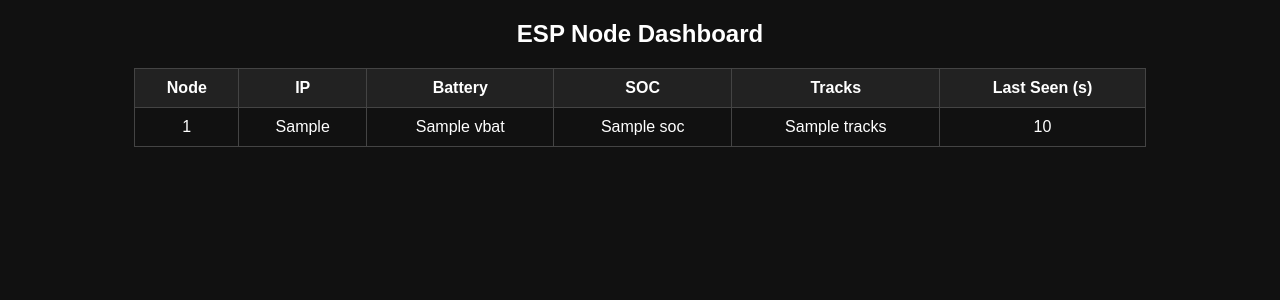
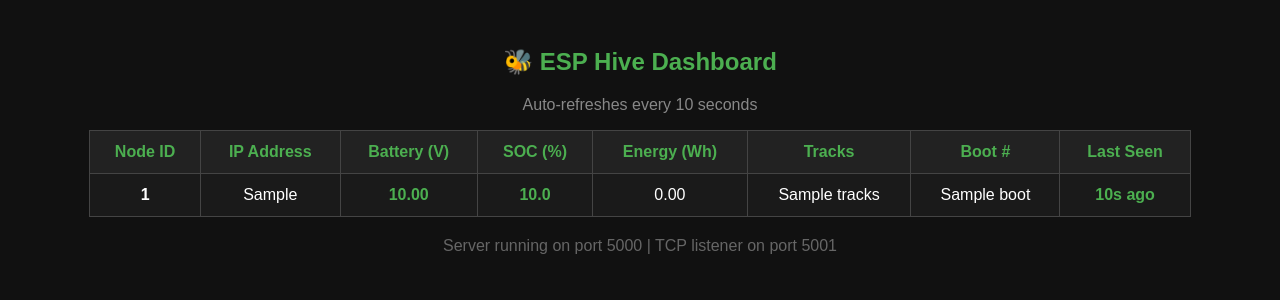
Before and after one commit to Shaik0Ayman/Novak-ESP32-IOT, a Flask app: template app/templates/index.html in a window 1280 px wide. Shown: the top 300 px of the page. Run offline with Flask 3, Linux system fonts and the light colour scheme; the template is opened without the code that fills it: most values are stand-ins (such as "Sample title", 1, 10 or a date in 2020).

Commit message:
esp32 code added

```diff
--- a/app/app.py
+++ b/app/app.py
@@ -11,6 +11,7 @@ from crypto import xor_decrypt
 TCP_HOST = "0.0.0.0"
 TCP_PORT = 5001
 WEB_PORT = 5000
+SOCKET_TIMEOUT = 10  # seconds
 
 # Get paths relative to project root
 APP_DIR = os.path.dirname(os.path.abspath(__file__))
@@ -55,8 +56,12 @@ def ensure_files():
             json.dump({}, f)
 
 def handle_client(conn, addr):
+    """Handle ESP32 client connection with proper protocol"""
     ip = addr[0]
+    conn.settimeout(SOCKET_TIMEOUT)
+
     try:
+        # Step 1: Receive config request from ESP32
         raw = recv_line(conn)
         if raw:
             try:
@@ -64,47 +69,65 @@ def handle_client(conn, addr):
                 if pkt.get("type") == "cfg":
                     interval = load_interval()
                     conn.sendall((json.dumps({"interval": interval}) + "\n").encode())
-            except:
+                    print(f"[CFG] Sent interval={interval} to {ip}")
+            except json.JSONDecodeError:
                 pass
 
+        # Step 2: Receive encrypted data from ESP32
         raw = recv_line(conn)
         if not raw:
+            print(f"[WARN] No data received from {ip}")
             return
 
         try:
+            # Decode base64, then XOR decrypt
             encrypted = base64.b64decode(raw.strip())
             plain = xor_decrypt(encrypted)
             pkt = json.loads(plain.decode())
+
             ts = int(time.time())
 
+            # Send acknowledgment to ESP32
             conn.sendall(b'{"ack":1}\n')
+            print(f"[ACK] Sent to {pkt.get('id', 'unknown')}")
 
+            # Store in CSV
             with open(CSV_FILE, "a", newline="") as f:
                 writer = csv.writer(f)
-                writer.writerow([ts,pkt["id"],ip,pkt["tracks"],pkt["vbat"],pkt["soc"],pkt["boot"]])
+                writer.writerow([ts, pkt.get("id", "unknown"), ip,
+                                pkt.get("tracks", 0), pkt.get("vbat", 0),
+                                pkt.get("soc", 0), pkt.get("boot", 0)])
 
+            # Update registry
             with open(REGISTRY_FILE, "r") as f:
                 reg = json.load(f)
 
-            reg[pkt["id"]] = {
+            reg[pkt.get("id", "unknown")] = {
                 "ip": ip,
                 "last_seen": ts,
-                "tracks": pkt["tracks"],
-                "vbat": pkt["vbat"],
-                "soc": pkt["soc"],
-                "boot": pkt["boot"],
+                "tracks": pkt.get("tracks", 0),
+                "vbat": pkt.get("vbat", 0),
+                "soc": pkt.get("soc", 0),
+                "boot": pkt.get("boot", 0),
+                "wh": pkt.get("wh", 0),  # Include energy in Wh
             }
 
             with open(REGISTRY_FILE, "w") as f:
                 json.dump(reg, f, indent=2)
 
-            print(f"[DATA] {pkt['id']} | V={pkt['vbat']} | SOC={pkt['soc']} | tracks={pkt['tracks']}")
+            print(f"[DATA] {pkt.get('id')} | V={pkt.get('vbat')}V | SOC={pkt.get('soc')}% | tracks={pkt.get('tracks')} | boot={pkt.get('boot')}")
 
+        except base64.b64decode.Error as e:
+            print(f"[ERROR] Base64 decode failed from {ip}: {e}")
+        except json.JSONDecodeError as e:
+            print(f"[ERROR] JSON parse failed from {ip}: {e}")
         except Exception as e:
-            print("[WARN] bad packet", e)
+            print(f"[WARN] Bad packet from {ip}: {e}")
 
+    except socket.timeout:
+        print(f"[WARN] Connection timeout from {ip}")
     except Exception as e:
-        print("[ERROR] client handling", e)
+        print(f"[ERROR] Client handling {ip}: {e}")
     finally:
         conn.close()
 
--- a/app/crypto.py
+++ b/app/crypto.py
@@ -1,6 +1,8 @@
-XOR_KEY = b"0xAA, 0x55, 0xC3, 0x3C"
+# XOR key must match ESP32 crypto.h: {0xAA, 0x55, 0xC3, 0x3C}
+XOR_KEY = bytes([0xAA, 0x55, 0xC3, 0x3C])
 
 def xor_decrypt(data):
+    """Decrypt XOR-encrypted data using the same key as ESP32"""
     out = bytearray(len(data))
     for i in range(len(data)):
         out[i] = data[i] ^ XOR_KEY[i % len(XOR_KEY)]
--- a/app/templates/index.html
+++ b/app/templates/index.html
@@ -2,34 +2,54 @@
 <html>
 <head>
 <title>ESP Hive Dashboard</title>
-<style>
-body{font-family:Arial;background:#111;color:white;}
-table{border-collapse:collapse;width:80%;margin:auto;}
-th,td{border:1px solid #444;padding:10px;text-align:center;}
-th{background:#222;}
-</style>
+    <meta http-equiv="refresh" content="10">
+    <style>
+        body{font-family:Arial;background:#111;color:white;padding:20px;}
+        h2{text-align:center;color:#4CAF50;}
+        table{border-collapse:collapse;width:90%;margin:auto;}
+        th,td{border:1px solid #444;padding:12px;text-align:center;}
+        th{background:#222;color:#4CAF50;}
+        tr:nth-child(even){background:#1a1a1a;}
+        .status{color:#4CAF50;font-weight:bold;}
+        .warning{color:#ff9800;}
+        .critical{color:#f44336;}
+    </style>
 </head>
 <body>
-<h2 style="text-align:center">ESP Node Dashboard</h2>
+<h2>🐝 ESP Hive Dashboard</h2>
+<p style="text-align:center;color:#888;">Auto-refreshes every 10 seconds</p>
 <table>
 <tr>
-<th>Node</th>
-<th>IP</th>
-<th>Battery</th>
-<th>SOC</th>
-<th>Tracks</th>
-<th>Last Seen (s)</th>
+    <th>Node ID</th>
+    <th>IP Address</th>
+    <th>Battery (V)</th>
+    <th>SOC (%)</th>
+    <th>Energy (Wh)</th>
+    <th>Tracks</th>
+    <th>Boot #</th>
+    <th>Last Seen</th>
 </tr>
 {% for n in nodes %}
 <tr>
-<td>{{n.id}}</td>
-<td>{{n.ip}}</td>
-<td>{{n.vbat}}</td>
-<td>{{n.soc}}</td>
-<td>{{n.tracks}}</td>
-<td>{{n.age}}</td>
+    <td><strong>{{n.id}}</strong></td>
+    <td>{{n.ip}}</td>
+    <td class="{% if n.vbat < 3.3 %}critical{% elif n.vbat < 3.6 %}warning{% else %}status{% endif %}">
+        {{"%.2f"|format(n.vbat) if n.vbat else "N/A"}}
+    </td>
+    <td class="{% if n.soc < 20 %}critical{% elif n.soc < 50 %}warning{% else %}status{% endif %}">
+        {{"%.1f"|format(n.soc) if n.soc else "N/A"}}
+    </td>
+    <td>{{"%.2f"|format(n.wh) if n.wh else "0.00"}}</td>
+    <td>{{n.tracks}}</td>
+    <td>{{n.boot}}</td>
+    <td class="{% if n.age > 300 %}critical{% elif n.age > 60 %}warning{% else %}status{% endif %}">
+        {{n.age}}s ago
+    </td>
 </tr>
 {% endfor %}
 </table>
+<p style="text-align:center;margin-top:20px;color:#666;">
+    Server running on port 5000 | TCP listener on port 5001
+</p>
 </body>
 </html>
```
Also changed, not shown: 4 other files.
